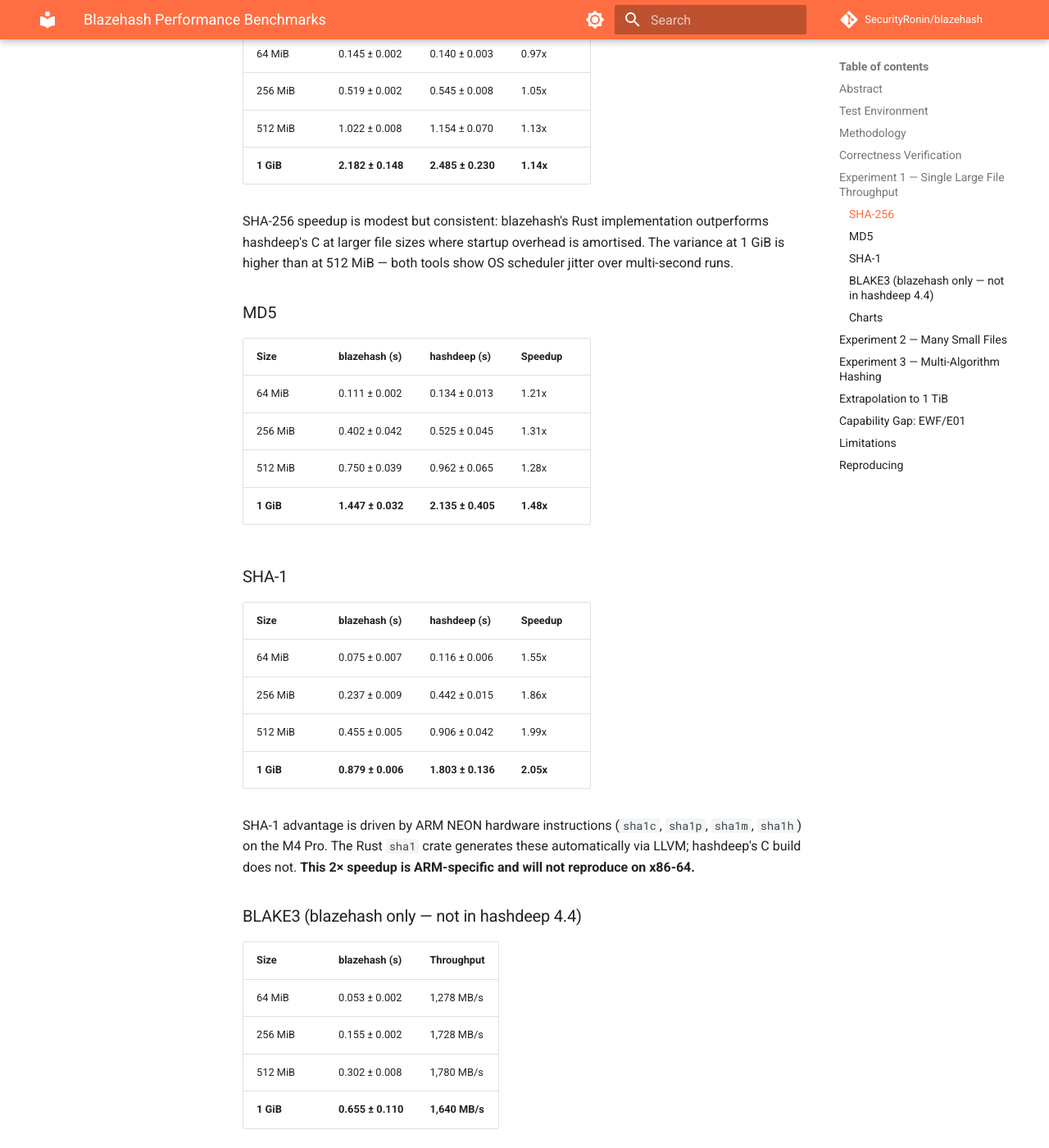
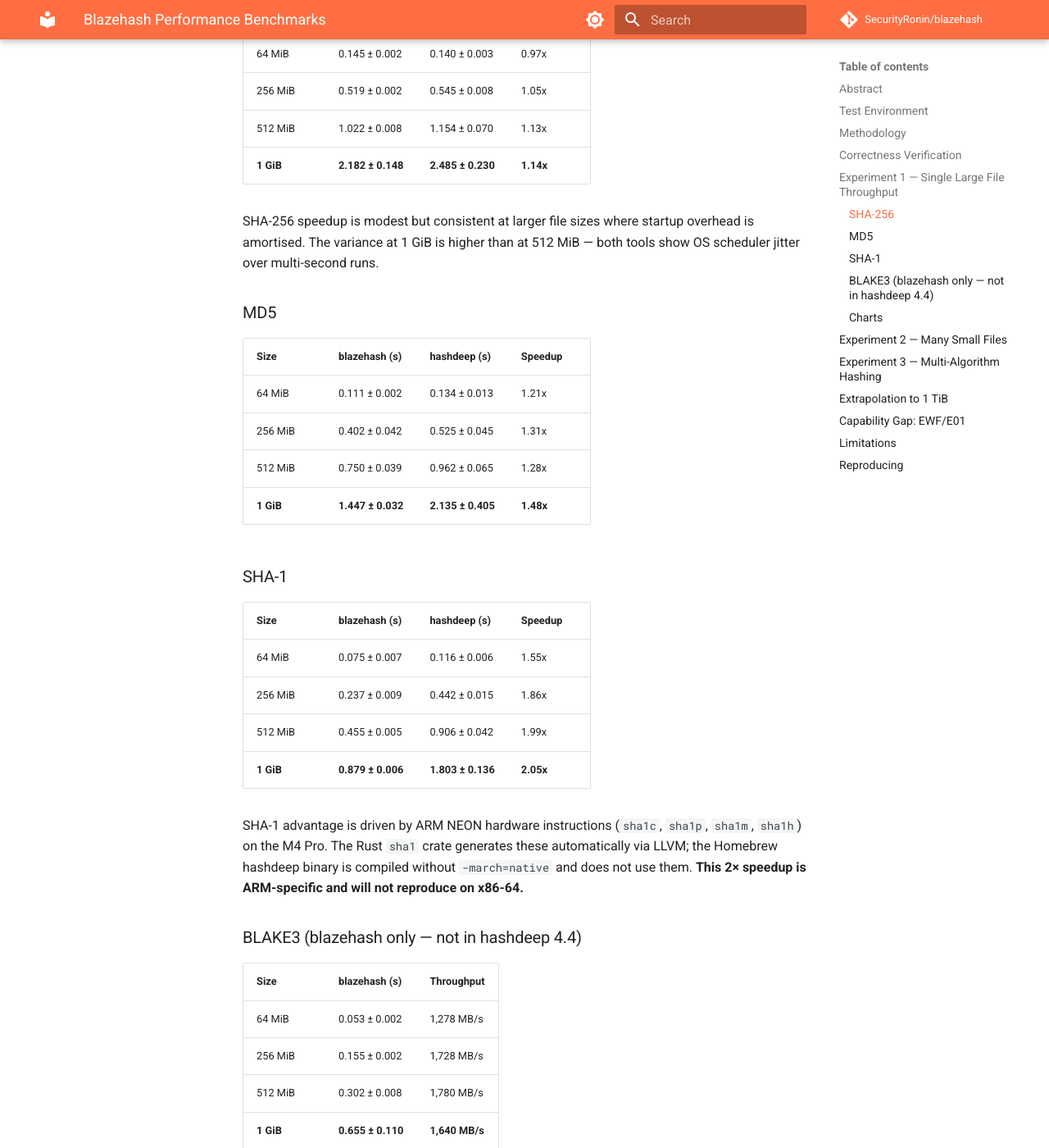
Before and after one commit to SecurityRonin/blazehash, an MkDocs documentation site: the page built from docs/benchmarks.md, in a window 1280 px wide and 1400 px high, scrolled down 2195 px. Shown: the whole window at 82% size. Built offline with MkDocs 1.6.1 and Material for MkDocs 9.7.7, drawn with Linux system fonts in a browser that asks for light colours; comment, search, counter and statistics services are not loaded; some of the changed text lies outside the part shown.

Commit message:
docs: remove critical language about hashdeep, use neutral framing
README:
- "What hashdeep can't do" → "Beyond hashdeep's scope"
- Drop sentence about hashdeep returning errors / missing data
- Feature notes reframed as blazehash capabilities, not hashdeep deficits
- "Why This Exists" no longer lists hashdeep's missing features as failures;
  reframed as "what the community needs next"

benchmarks.md:
- "outperforms hashdeep's C" → plain factual statement
- "hashdeep's C build does not" → explains the binary compilation context
- "hashdeep 4.4 cannot process EWF" → "outside hashdeep's scope"

Co-Authored-By: Claude Sonnet 4.6 <noreply@anthropic.com>

```diff
--- a/docs/benchmarks.md
+++ b/docs/benchmarks.md
@@ -81,9 +81,8 @@ and 3 algorithms (MD5, SHA-1, SHA-256). Full digest table in
 | 512 MiB | 1.022 ± 0.008 | 1.154 ± 0.070 | 1.13x |
 | **1 GiB** | **2.182 ± 0.148** | **2.485 ± 0.230** | **1.14x** |
 
-SHA-256 speedup is modest but consistent: blazehash's Rust implementation
-outperforms hashdeep's C at larger file sizes where startup overhead is
-amortised. The variance at 1 GiB is higher than at 512 MiB — both tools
+SHA-256 speedup is modest but consistent at larger file sizes where
+startup overhead is amortised. The variance at 1 GiB is higher than at 512 MiB — both tools
 show OS scheduler jitter over multi-second runs.
 
 ### MD5
@@ -106,7 +105,7 @@ show OS scheduler jitter over multi-second runs.
 
 SHA-1 advantage is driven by ARM NEON hardware instructions (`sha1c`,
 `sha1p`, `sha1m`, `sha1h`) on the M4 Pro. The Rust `sha1` crate generates
-these automatically via LLVM; hashdeep's C build does not.
+these automatically via LLVM; the Homebrew hashdeep binary is compiled without `-march=native` and does not use them.
 **This 2× speedup is ARM-specific and will not reproduce on x86-64.**
 
 ### BLAKE3 (blazehash only — not in hashdeep 4.4)
@@ -200,7 +199,7 @@ on slower drives.
 
 ## Capability Gap: EWF/E01
 
-hashdeep 4.4 cannot process Expert Witness Format images. blazehash
+EWF image processing is outside hashdeep's scope. blazehash
 `--verify-image` handles E01/Ex01/L01/Lx01 via the bundled libewf backend,
 with embedded hash verification against the image's stored digests.
 
```
Also changed, not shown: README.md (+7 -10 lines).
